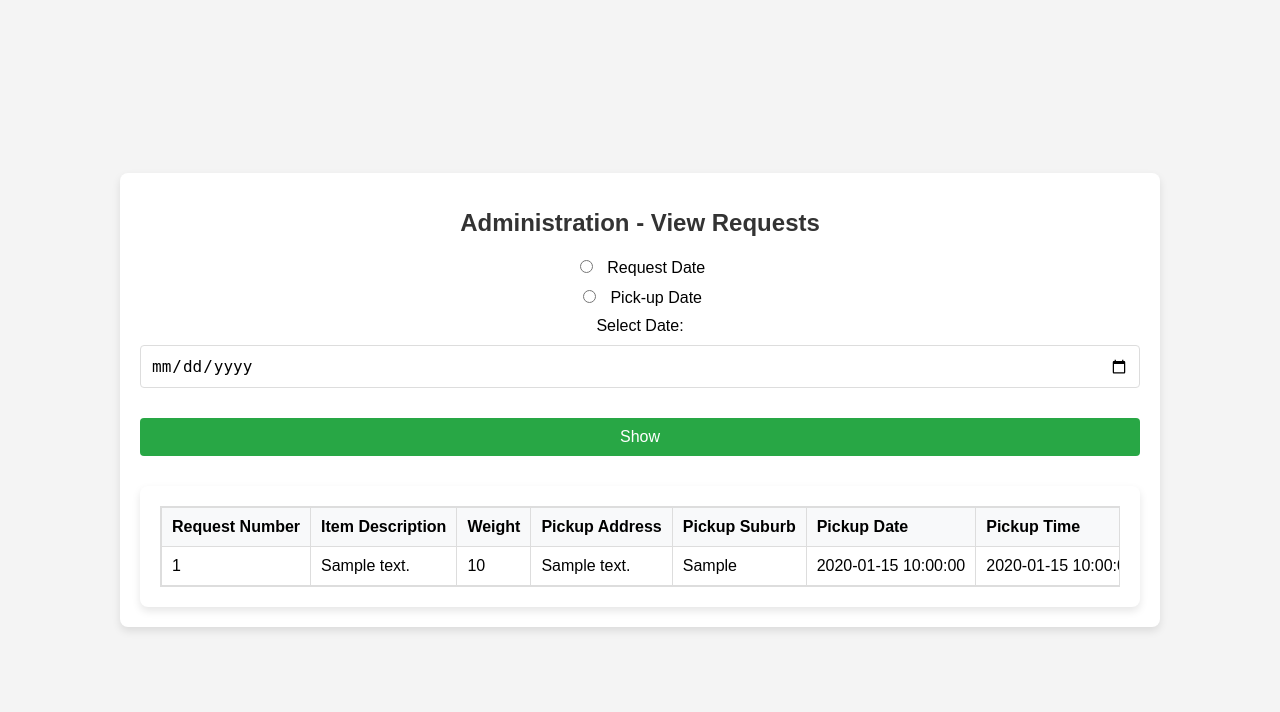
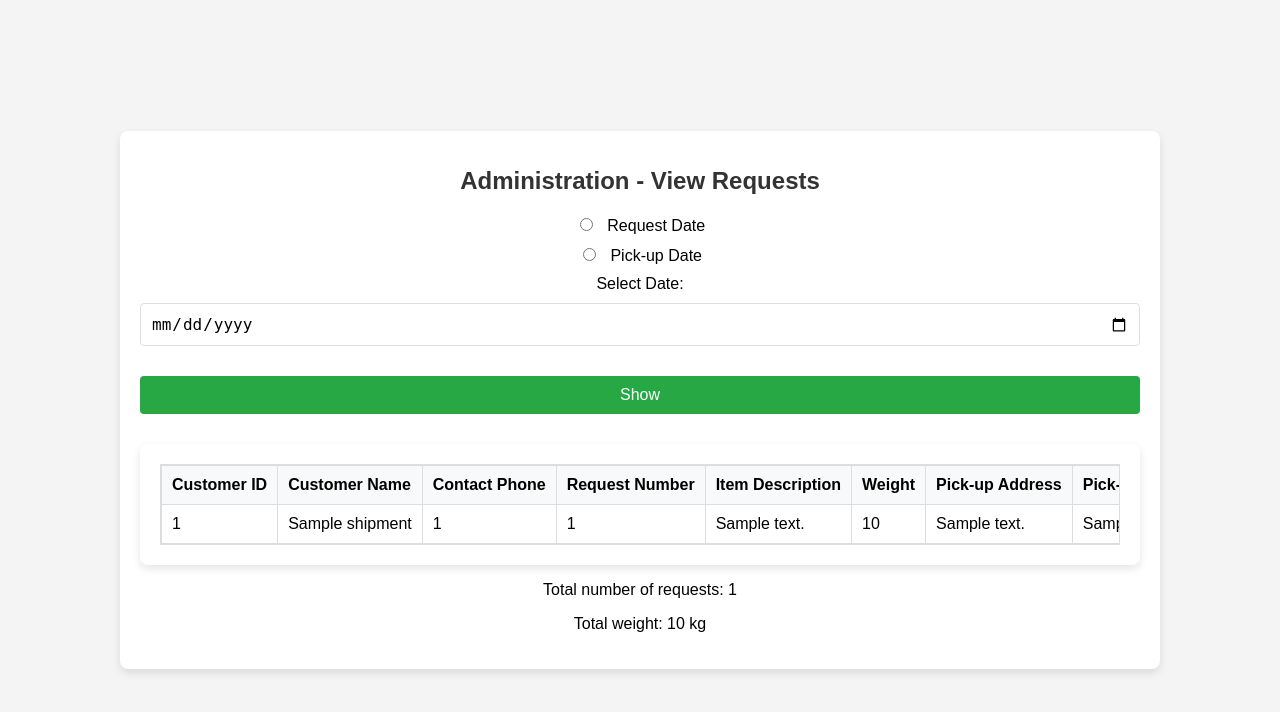
Before and after one commit to m-ahmad001/ShipOnline, a PHP site: template app/views/admin/admin.php in a window 1280 px wide. Shown: the top 712 px of the page. Run offline with PHP 8.4, Linux system fonts and the light colour scheme; the template is opened without the code that fills it: most values are stand-ins (such as "Sample title", 1, 10 or a date in 2020); data that the repository does not hold is empty.

Commit message:
adjustments according to requirments

```diff
--- a/app/views/admin/admin.php
+++ b/app/views/admin/admin.php
@@ -142,39 +142,68 @@
                 <table>
                     <thead>
                         <tr>
+                            <?php if ($_POST['date_type'] == 'request_date'): ?>
+                                <th>Customer Number</th>
                                 <th>Request Number</th>
                                 <th>Item Description</th>
                                 <th>Weight</th>
-                            <th>Pickup Address</th>
-                            <th>Pickup Suburb</th>
-                            <th>Pickup Date</th>
-                            <th>Pickup Time</th>
-                            <th>Receiver Name</th>
-                            <th>Delivery Address</th>
+                                <th>Pick-up Suburb</th>
+                                <th>Preferred Pick-up Date</th>
                                 <th>Delivery Suburb</th>
                                 <th>Delivery State</th>
-                            <th>Total Cost</th>
+                            <?php else: ?>
+                                <th>Customer ID</th>
+                                <th>Customer Name</th>
+                                <th>Contact Phone</th>
+                                <th>Request Number</th>
+                                <th>Item Description</th>
+                                <th>Weight</th>
+                                <th>Pick-up Address</th>
+                                <th>Pick-up Suburb</th>
+                                <th>Preferred Pick-up Time</th>
+                                <th>Delivery Suburb</th>
+                                <th>Delivery State</th>
+                            <?php endif; ?>
                         </tr>
                     </thead>
                     <tbody>
                         <?php foreach ($shipments as $shipment): ?>
                             <tr>
+                                <?php if ($_POST['date_type'] == 'request_date'): ?>
+                                    <td><?php echo htmlspecialchars($shipment['customer_id']); ?></td>
+                                    <td><?php echo htmlspecialchars($shipment['request_number']); ?></td>
+                                    <td><?php echo htmlspecialchars($shipment['item_description']); ?></td>
+                                    <td><?php echo htmlspecialchars($shipment['weight']); ?></td>
+                                    <td><?php echo htmlspecialchars($shipment['pickup_suburb']); ?></td>
+                                    <td><?php echo htmlspecialchars($shipment['pickup_date']); ?></td>
+                                    <td><?php echo htmlspecialchars($shipment['delivery_suburb']); ?></td>
+                                    <td><?php echo htmlspecialchars($shipment['delivery_state']); ?></td>
+                                <?php else: ?>
+                                    <td><?php echo htmlspecialchars($shipment['customer_id']); ?></td>
+                                    <td><?php echo htmlspecialchars($shipment['name']); ?></td>
+                                    <td><?php echo htmlspecialchars($shipment['mobileNumber']); ?></td>
                                     <td><?php echo htmlspecialchars($shipment['request_number']); ?></td>
                                     <td><?php echo htmlspecialchars($shipment['item_description']); ?></td>
                                     <td><?php echo htmlspecialchars($shipment['weight']); ?></td>
                                     <td><?php echo htmlspecialchars($shipment['pickup_address']); ?></td>
                                     <td><?php echo htmlspecialchars($shipment['pickup_suburb']); ?></td>
-                                <td><?php echo htmlspecialchars($shipment['pickup_date']); ?></td>
                                     <td><?php echo htmlspecialchars($shipment['pickup_time']); ?></td>
-                                <td><?php echo htmlspecialchars($shipment['receiver_name']); ?></td>
-                                <td><?php echo htmlspecialchars($shipment['delivery_address']); ?></td>
                                     <td><?php echo htmlspecialchars($shipment['delivery_suburb']); ?></td>
                                     <td><?php echo htmlspecialchars($shipment['delivery_state']); ?></td>
-                                <td><?php echo '$' . number_format($shipment['weight'] * 3 + 20, 2); ?></td>
+                                <?php endif; ?>
                             </tr>
                         <?php endforeach; ?>
                     </tbody>
                 </table>
+            </div>
+            <div class="summary">
+                <?php if ($_POST['date_type'] == 'request_date'): ?>
+                    <p>Total number of requests: <?php echo count($shipments); ?></p>
+                    <p>Total revenue: $<?php echo number_format(array_sum(array_column($shipments, 'total_cost')), 2); ?></p>
+                <?php else: ?>
+                    <p>Total number of requests: <?php echo count($shipments); ?></p>
+                    <p>Total weight: <?php echo array_sum(array_column($shipments, 'weight')); ?> kg</p>
+                <?php endif; ?>
             </div>
         <?php endif; ?>
     </div>
--- a/app/views/user/register.php
+++ b/app/views/user/register.php
@@ -72,6 +72,10 @@
             <input type="text" name="mobileNumber" placeholder="Contact Phone" required><br>
             <input type="submit" value="Register">
         </form>
+
+        <?php if (isset($error)): ?>
+            <p style="color: red;"><?php echo htmlspecialchars($error); ?></p>
+        <?php endif; ?>
     </div>
 
 </body>
--- a/database.sql
+++ b/database.sql
@@ -17,7 +17,7 @@ CREATE TABLE shipments (
     id INT AUTO_INCREMENT PRIMARY KEY,
     customer_id INT NOT NULL,
     request_number VARCHAR(20) NOT NULL UNIQUE,
-    request_date DATETIME NOT NULL,
+    request_date DATE NOT NULL,
     item_description TEXT NOT NULL,
     weight INT NOT NULL,
     pickup_address VARCHAR(255) NOT NULL,
@@ -28,5 +28,6 @@ CREATE TABLE shipments (
     delivery_address VARCHAR(255) NOT NULL,
     delivery_suburb VARCHAR(100) NOT NULL,
     delivery_state VARCHAR(50) NOT NULL,
+    total_cost DECIMAL(10, 2) NOT NULL
 
 );
```
Also changed, not shown: app/controllers/ShipmentController.php (+19 -9 lines), app/controllers/UserController.php (+6 -1 lines), app/models/Shipment.php (+31 -8 lines), app/models/User.php (+7 -2 lines), index.php (+44 -9 lines). Lines whose indentation alone changed are shown as unchanged.
